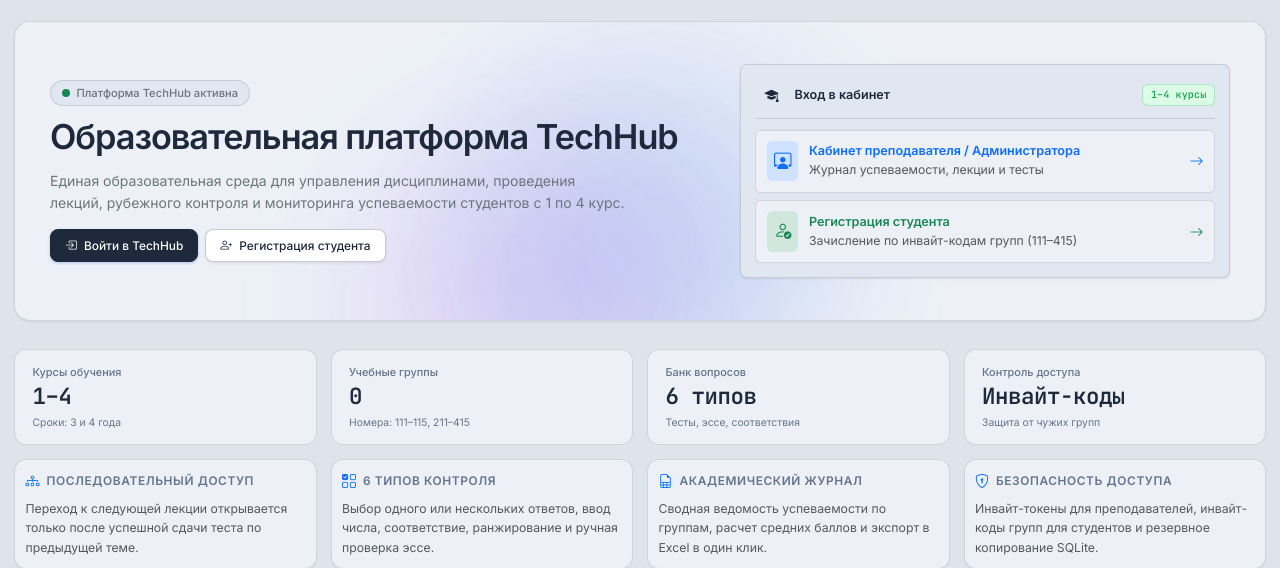
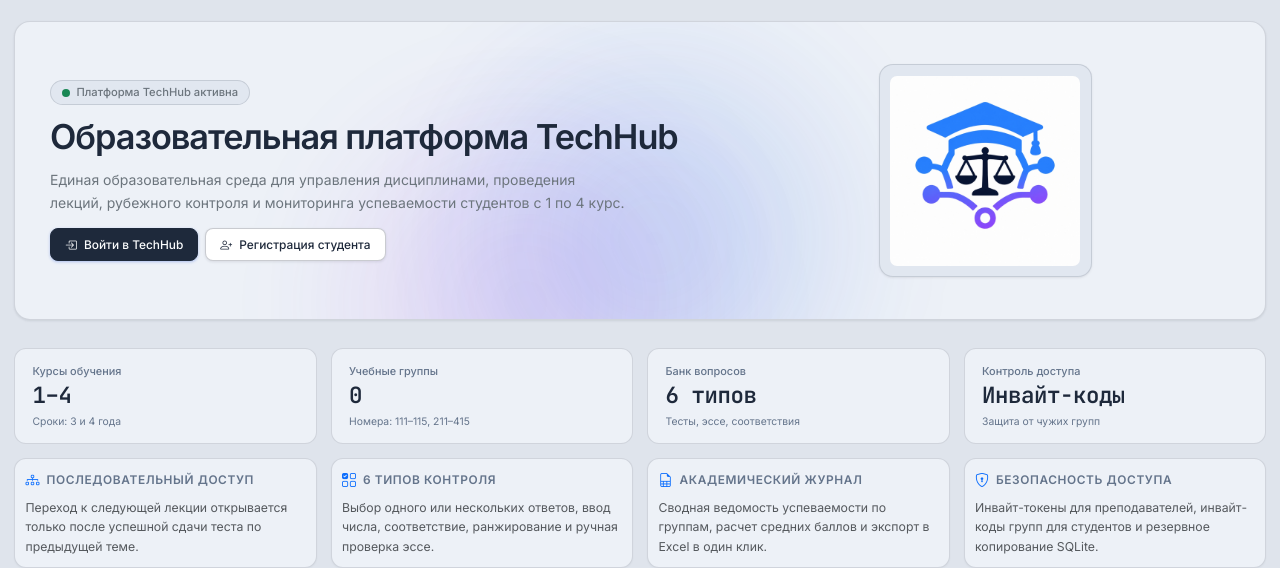
Before and after one commit to MoNacoMoon/TEchHub, an ASP.NET Core app: page / in a window 1280 px wide. Shown: the part 52-620 px from the top of the page. Run offline with ASP.NET Core 8, Linux system fonts and the light colour scheme; some libraries are stand-ins or nearby versions.

Commit message:
Clean UI: remove quick login card, staff invite link on login, dev code hints; ensure clean DB reset on deploy

```diff
--- a/EduCabinet.Web/Views/Account/Login.cshtml
+++ b/EduCabinet.Web/Views/Account/Login.cshtml
@@ -62,10 +62,6 @@
                     <a asp-action="Register" class="ms-1 fw-semibold text-primary text-decoration-none">Регистрация по инвайт-коду</a>
                 </div>
                 <div class="mt-2">
-                    <span>Есть инвайт-ссылка преподавателя?</span>
-                    <a asp-action="RegisterStaff" class="ms-1 fw-semibold text-primary text-decoration-none">Активация инвайта</a>
-                </div>
-                <div class="mt-2">
                     <span class="text-muted">Не подтвердили почту?</span>
                     <a asp-action="VerifyEmail" class="ms-1 text-secondary text-decoration-underline">Ввести код подтверждения</a>
                 </div>
--- a/EduCabinet.Web/Views/Home/Index.cshtml
+++ b/EduCabinet.Web/Views/Home/Index.cshtml
@@ -37,46 +37,10 @@
             </div>
         </div>
 
-        <div>
-            <!-- Информационная карточка быстрого доступа к кабинетам -->
-            <div class="portal-role-card p-4 rounded-3" style="background: var(--bg-surface-raised); border: 1px solid var(--hairline); box-shadow: var(--shadow-sm);">
-                <div class="d-flex align-items-center justify-content-between mb-3 pb-2 border-bottom">
-                    <div class="d-flex align-items-center gap-2">
-                        <span class="d-inline-flex align-items-center justify-content-center rounded-circle" style="width: 32px; height: 32px; background: var(--primary-glow); color: var(--primary);">
-                            <i class="bi bi-mortarboard-fill"></i>
-                        </span>
-                        <span class="fw-semibold" style="font-size: 0.9rem;">Вход в кабинет</span>
-                    </div>
-                    <span class="quiet-tag positive font-mono">1–4 курсы</span>
-                </div>
-
-                <div class="d-grid gap-2">
-                    <a asp-controller="Account" asp-action="Login" class="portal-nav-btn p-3 rounded-2 text-decoration-none d-flex align-items-center justify-content-between" style="background: var(--bg-surface); border: 1px solid var(--hairline);">
-                        <div class="d-flex align-items-center gap-3">
-                            <div class="portal-btn-icon bg-primary-subtle text-primary p-2 rounded">
-                                <i class="bi bi-person-workspace fs-5"></i>
-                            </div>
-                            <div>
-                                <div class="fw-bold text-primary" style="font-size: 0.9rem;">Кабинет преподавателя / Администратора</div>
-                                <div class="text-muted small">Журнал успеваемости, лекции и тесты</div>
-                            </div>
-                        </div>
-                        <i class="bi bi-arrow-right text-primary"></i>
-                    </a>
-
-                    <a asp-controller="Account" asp-action="Register" class="portal-nav-btn p-3 rounded-2 text-decoration-none d-flex align-items-center justify-content-between" style="background: var(--bg-surface); border: 1px solid var(--hairline);">
-                        <div class="d-flex align-items-center gap-3">
-                            <div class="portal-btn-icon bg-success-subtle text-success p-2 rounded">
-                                <i class="bi bi-person-check fs-5"></i>
-                            </div>
-                            <div>
-                                <div class="fw-bold text-success" style="font-size: 0.9rem;">Регистрация студента</div>
-                                <div class="text-muted small">Зачисление по инвайт-кодам групп (111–415)</div>
-                            </div>
-                        </div>
-                        <i class="bi bi-arrow-right text-success"></i>
-                    </a>
-                </div>
+        <div class="d-none d-lg-flex justify-content-center align-items-center">
+            <div class="p-3 rounded-4" style="background: var(--bg-surface-raised); border: 1px solid var(--hairline); box-shadow: var(--shadow-sm);">
+                <img src="~/images/logo-dark.jpg" class="logo-theme-dark img-fluid rounded-3" alt="TechHub" style="max-height: 190px; object-fit: contain;" />
+                <img src="~/images/logo-light.jpg" class="logo-theme-light img-fluid rounded-3" alt="TechHub" style="max-height: 190px; object-fit: contain;" />
             </div>
         </div>
     </div>
```
Also changed, not shown: EduCabinet.Web/Controllers/AccountController.cs (+8 -36 lines), EduCabinet.Web/Data/DbInitializer.cs (+35 -1 lines), EduCabinet.Web/Views/Account/ResetPassword.cshtml (+0 -12 lines), EduCabinet.Web/Views/Account/VerifyEmail.cshtml (+0 -12 lines).
